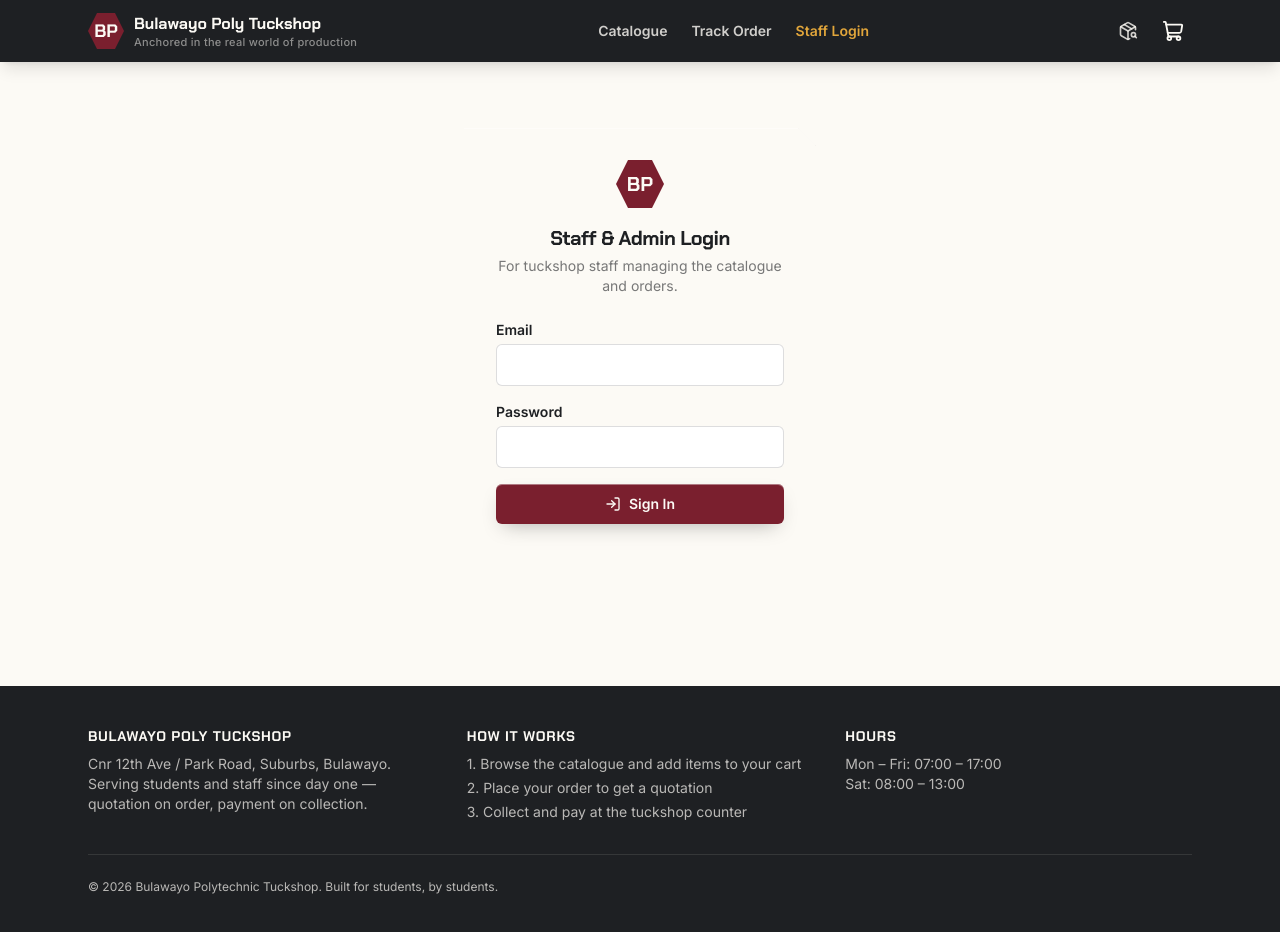
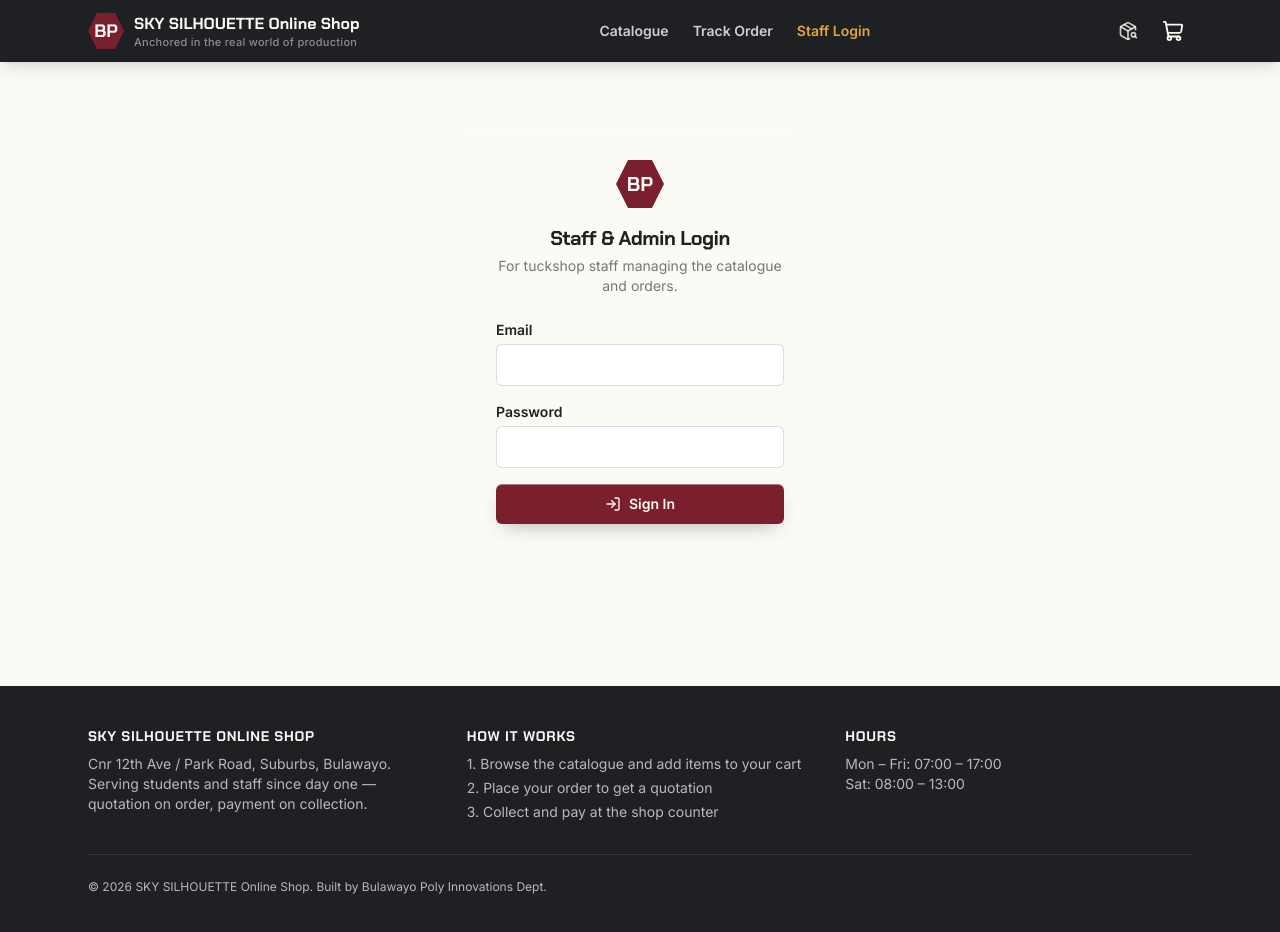
Before and after one commit to UncleFrey/byopoly-tuckshop, a React (Vite) app: page /staff-login in a window 1280 px wide. Shown: the top 932 px of the page. Built offline with nearby package versions, Linux system fonts and the light colour scheme.

Commit message:
Sorted out some Branding stuff

```diff
--- a/index.html
+++ b/index.html
@@ -4,7 +4,7 @@
     <meta charset="UTF-8" />
     <link rel="icon" type="image/svg+xml" href="/favicon.svg" />
     <meta name="viewport" content="width=device-width, initial-scale=1.0" />
-    <title>tuckshop</title>
+    <title>SKY SILHOUETTE Online Shop</title>
   </head>
   <body>
     <div id="root"></div>
--- a/package.json
+++ b/package.json
@@ -1,5 +1,5 @@
 {
-  "name": "tuckshop",
+  "name": "SKY SILHOUETTE Online Shop",
   "private": true,
   "version": "0.0.0",
   "type": "module",
--- a/src/components/layout/Footer.tsx
+++ b/src/components/layout/Footer.tsx
@@ -5,7 +5,7 @@ export function Footer() {
         <div className="grid gap-8 sm:grid-cols-3">
           <div>
             <h4 className="font-display text-sm font-bold uppercase tracking-wider text-parchment-100">
-              Bulawayo Poly Tuckshop
+              SKY SILHOUETTE Online Shop
             </h4>
             <p className="mt-2 text-sm">
               Cnr 12th Ave / Park Road, Suburbs, Bulawayo. Serving students and staff
@@ -19,7 +19,7 @@ export function Footer() {
             <ol className="mt-2 space-y-1 text-sm">
               <li>1. Browse the catalogue and add items to your cart</li>
               <li>2. Place your order to get a quotation</li>
-              <li>3. Collect and pay at the tuckshop counter</li>
+              <li>3. Collect and pay at the shop counter</li>
             </ol>
           </div>
           <div>
@@ -31,7 +31,7 @@ export function Footer() {
           </div>
         </div>
         <p className="mt-8 border-t border-parchment-100/10 pt-6 text-xs">
-          &copy; {new Date().getFullYear()} Bulawayo Polytechnic Tuckshop. Built for students, by students.
+          &copy; {new Date().getFullYear()} SKY SILHOUETTE Online Shop. Built by Bulawayo Poly Innovations Dept.
         </p>
       </div>
     </footer>
--- a/src/components/layout/Navbar.tsx
+++ b/src/components/layout/Navbar.tsx
@@ -24,7 +24,7 @@ export function Navbar() {
           </span>
           <span className="leading-tight">
             <span className="block font-display text-base font-bold text-parchment-100">
-              Bulawayo Poly Tuckshop
+              SKY SILHOUETTE Online Shop
             </span>
             <span className="hidden text-[11px] font-medium tracking-wide text-parchment-100/50 sm:block">
               Anchored in the real world of production
--- a/src/pages/HomePage.tsx
+++ b/src/pages/HomePage.tsx
@@ -37,7 +37,7 @@ export function HomePage() {
               Fuel your workshop day.
             </h1>
             <p className="mt-4 text-base text-parchment-100/70 sm:text-lg">
-              Order ahead from the Bulawayo Polytechnic Tuckshop — build your cart,
+              Order ahead from the SKY SILHOUETTE Online shop — build your cart,
               get an instant quotation, and collect at the counter. No queues, no
               guesswork.
             </p>
--- a/src/store/cartStore.ts
+++ b/src/store/cartStore.ts
@@ -76,6 +76,6 @@ export const useCartStore = create<CartState>()(
       totalPrice: () =>
         get().items.reduce((sum, i) => sum + i.quantity * i.price, 0),
     }),
-    { name: 'buppoly-tuckshop-cart' }
+    { name: 'SKY SILHOUETTE Cart' }
   )
 );
--- a/src/utils/quotation.ts
+++ b/src/utils/quotation.ts
@@ -14,7 +14,7 @@ export function generateQuotationPdf(order: OrderWithItems) {
   doc.setTextColor('#FFFFFF');
   doc.setFont('helvetica', 'bold');
   doc.setFontSize(18);
-  doc.text('BULAWAYO POLYTECHNIC TUCKSHOP', 40, 40);
+  doc.text('SKY SILHOUETTE Investments', 40, 40);
   doc.setFontSize(10);
   doc.setFont('helvetica', 'normal');
   doc.text('Cnr 12th Ave / Park Road, Bulawayo, Zimbabwe', 40, 58);
```
Also changed, not shown: 1 other file (tests, documents, lock files or other folders).
